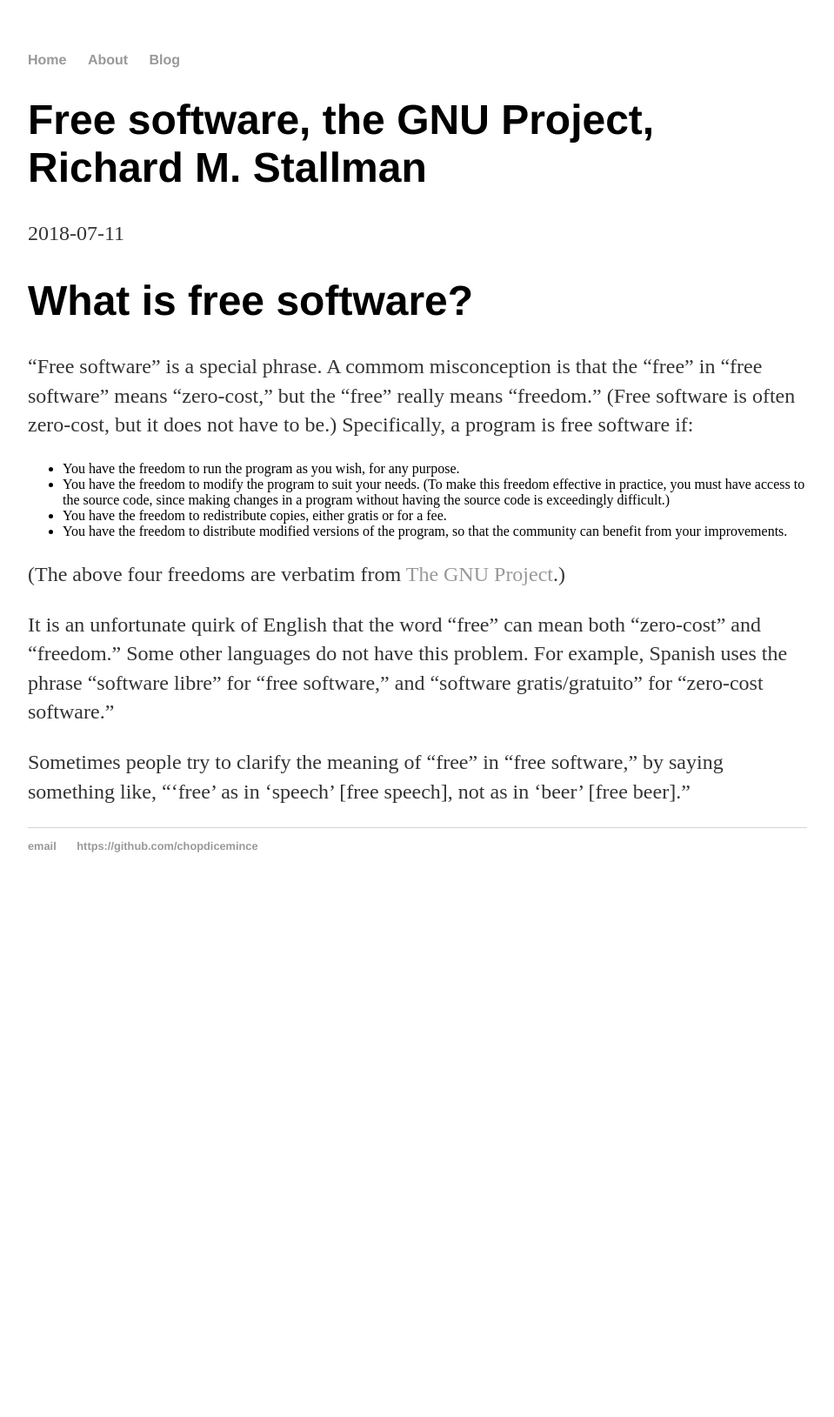
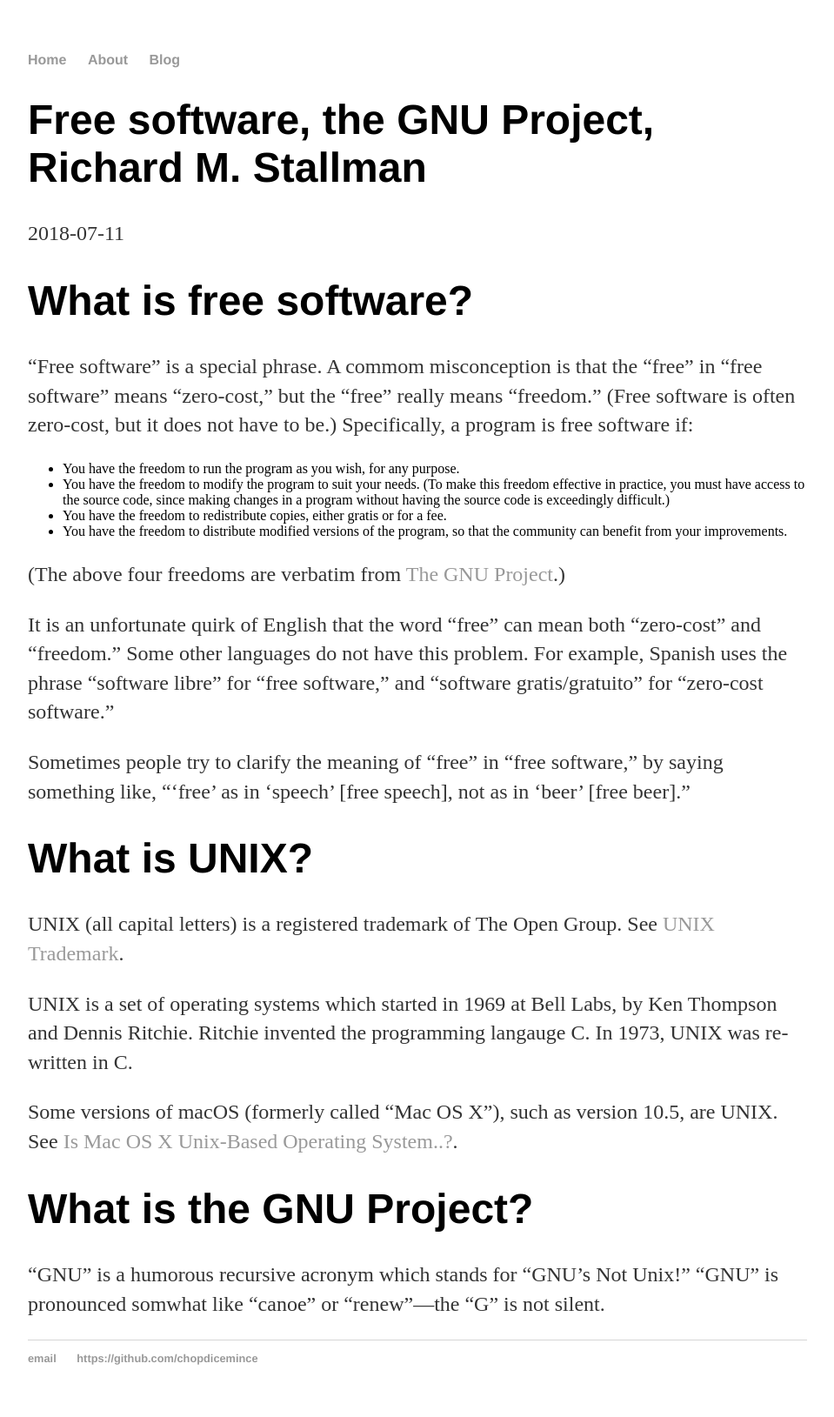
Before and after one commit to chopdicemince/chopdicemince.github.io, a Jekyll site: the page built from _posts/2018-07-11-free-software-and-the-gnu-project-and-richard-m-stallman.md, in a window 1280 px wide. Shown: the whole page at 87% size, without its empty margins (160-1119 px from the left). Built offline with Jekyll 4.4.1, drawn with Linux system fonts in a browser that asks for light colours; before the commit the page ends 1040 px from its top, so only the background shows below that.

Commit message:
Add questions about UNIX and GNU Project

```diff
--- a/_posts/2018-07-11-free-software-and-the-gnu-project-and-richard-m-stallman.md
+++ b/_posts/2018-07-11-free-software-and-the-gnu-project-and-richard-m-stallman.md
@@ -18,3 +18,15 @@
 It is an unfortunate quirk of English that the word "free" can mean both "zero-cost" and "freedom." Some other languages do not have this problem. For example, Spanish uses the phrase "software libre" for "free software," and "software gratis/gratuito" for "zero-cost software."
 
 Sometimes people try to clarify the meaning of "free" in "free software," by saying something like, "'free' as in 'speech' [free speech], not as in 'beer' [free beer]."
+
+# What is UNIX?
+
+UNIX (all capital letters) is a registered trademark of The Open Group. See [UNIX Trademark](http://www.unix.org/trademark.html).
+
+UNIX is a set of operating systems which started in 1969 at Bell Labs, by Ken Thompson and Dennis Ritchie. Ritchie invented the programming langauge C. In 1973, UNIX was re-written in C.
+
+Some versions of macOS (formerly called "Mac OS X"), such as version 10.5, are UNIX. See [Is Mac OS X Unix-Based Operating System..?](https://discussions.apple.com/thread/1762337).
+
+# What is the GNU Project?
+
+"GNU" is a humorous recursive acronym which stands for "GNU's Not Unix!" "GNU" is pronounced somwhat like "canoe" or "renew"---the "G" is not silent.
```
